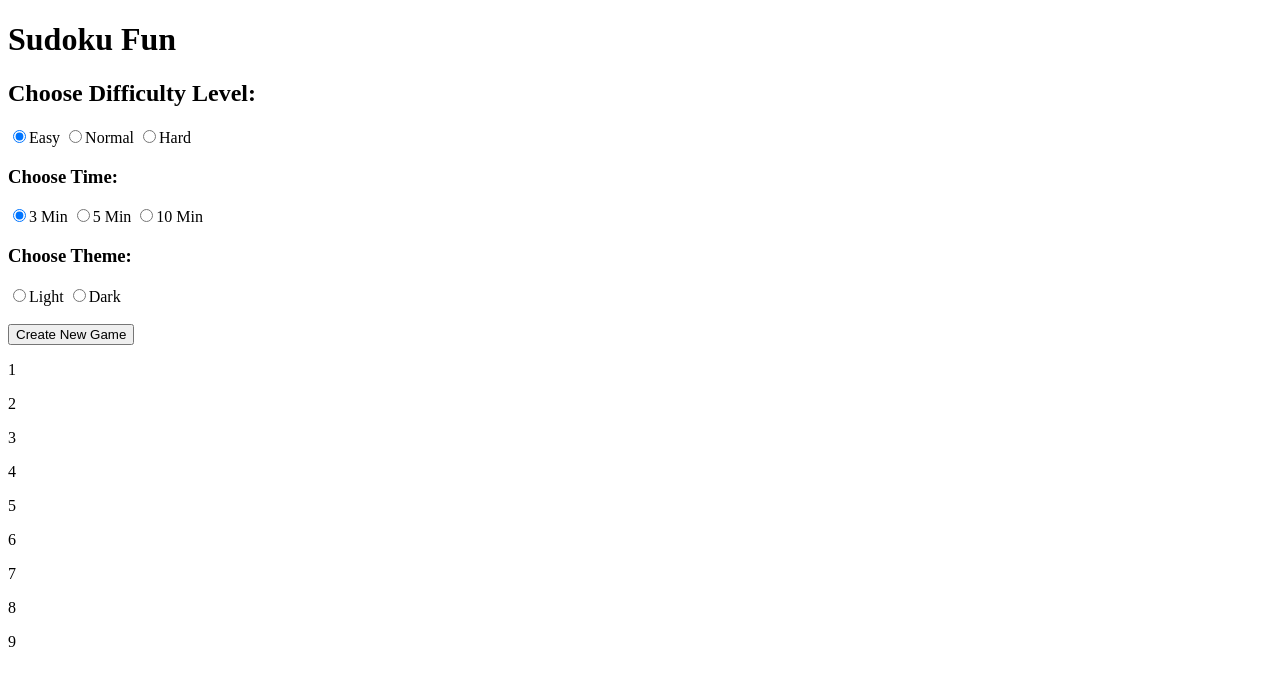
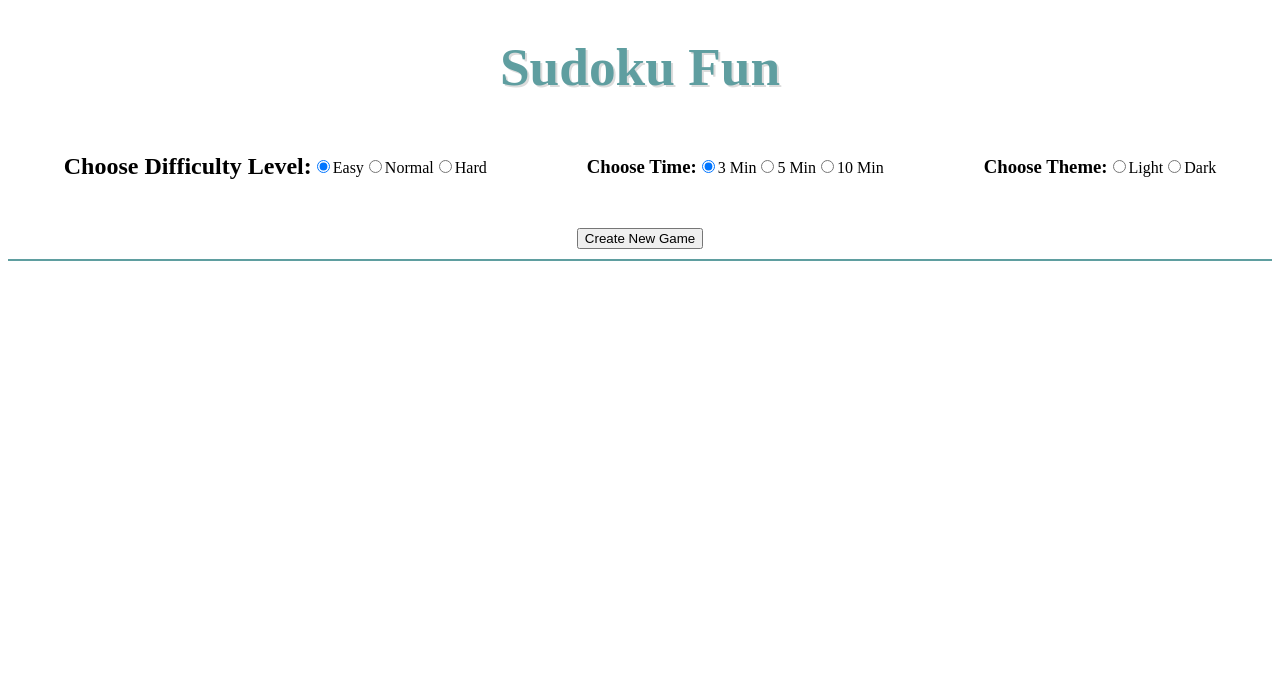
Before and after one commit to CharlotteStrickland/Milestone-Project-1-Sudoku, a plain HTML site: page index.html in a window 1280 px wide. Drawn offline with Linux system fonts and the light colour scheme.

Commit message:
linked correct js & css files

```diff
--- a/index.html
+++ b/index.html
@@ -5,9 +5,9 @@
     <meta charset="UTF-8">
     <meta http-equiv="X-UA-Compatible" content="IE=edge">
     <meta name="viewport" content="width=device-width, initial-scale=1.0">
-    <title>Sudoku Fun 2</title>
-    <link rel="stylesheet" href="./sudoku2.css">
-    <script src="sudoku2.js"></script>
+    <title>Sudoku Fun Game</title>
+    <link rel="stylesheet" href="./sudoku.css">
+    <script src="sudoku.js"></script>
 </head>
 
 <header>
```
